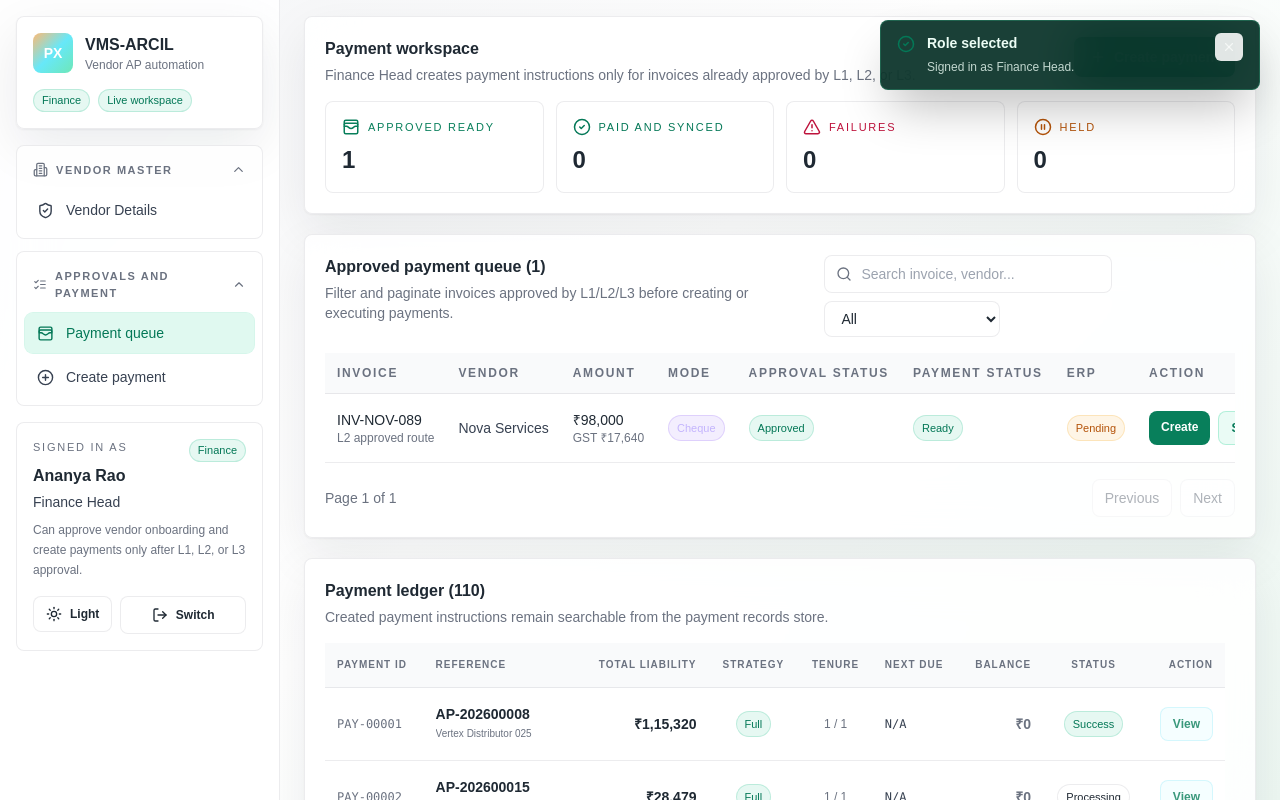
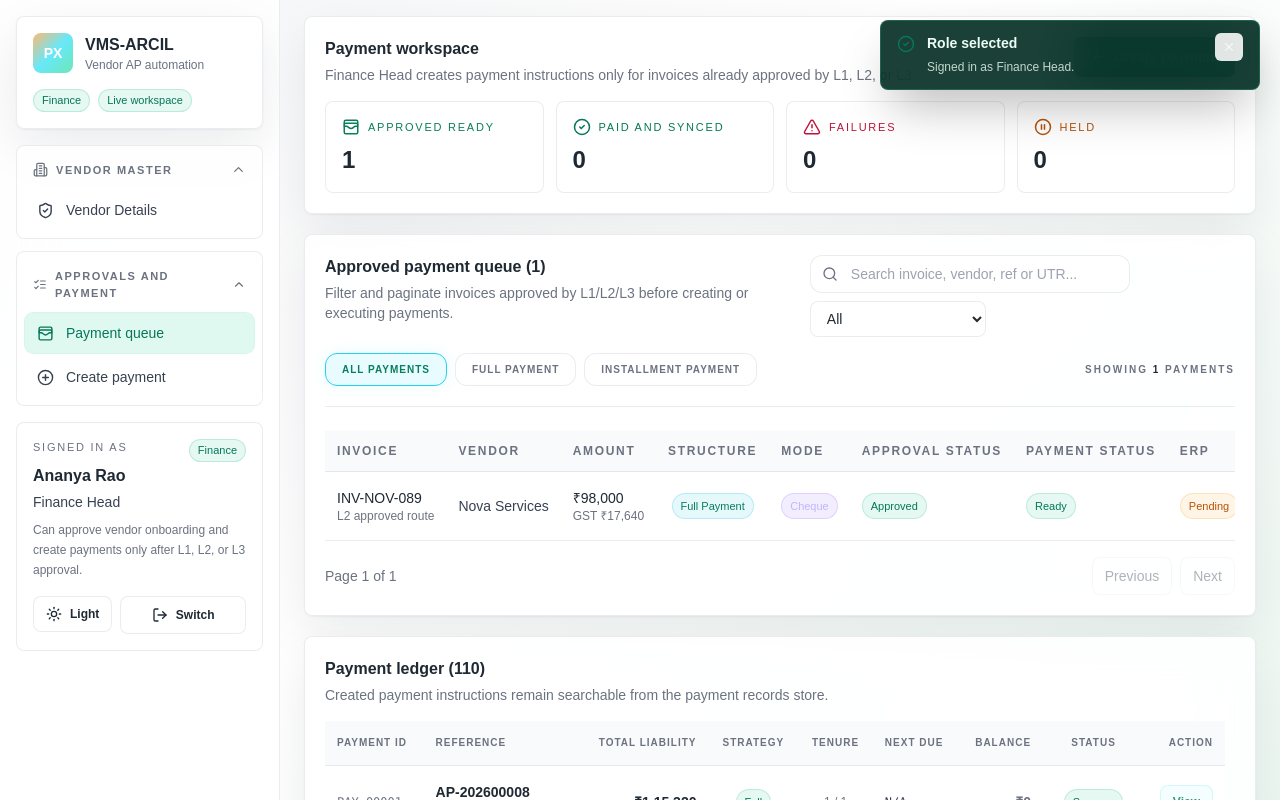
Before and after one commit to mohitmaleshiya75/VMS, a Next.js app: page /payments in a window 1280 px wide. Both pictures are taken after a click on the button 1063 px from the left and 254 px from the top of the page. Built offline with nearby package versions, Linux system fonts and the light colour scheme.

Commit message:
payment filter

```diff
--- a/app/payments/page.tsx
+++ b/app/payments/page.tsx
@@ -32,6 +32,7 @@ export default function PaymentsPage() {
   const toast = useToast();
   const [query, setQuery] = useState('');
   const [statusFilter, setStatusFilter] = useState('All');
+  const [paymentStructureFilter, setPaymentStructureFilter] = useState('all');
   const [page, setPage] = useState(1);
 
   const rows = useMemo(
@@ -75,10 +76,18 @@ export default function PaymentsPage() {
     const q = query.trim().toLowerCase();
     return rows.filter((item) => {
       const byStatus = statusFilter === 'All' || item.paymentStatus === statusFilter || item.status === statusFilter;
-      const phrase = `${item.invoiceNumber} ${item.vendorName} ${item.paymentMode} ${item.status} ${item.paymentStatus}`.toLowerCase();
-      return byStatus && (!q || phrase.includes(q));
+
+      const structureMatch = paymentStructureFilter === 'all' ||
+                             (paymentStructureFilter === 'full' && (item.paymentStructure === 'full' || !item.paymentStructure)) ||
+                             (paymentStructureFilter === 'installment' && item.paymentStructure === 'installment');
+
+      // Combined Search Logic: Invoice #, Vendor, Ref ID, and UTR Number from schedule
+      const utrs = (item.installmentSchedule || []).map(s => s.utrNumber).filter(Boolean).join(' ');
+      const searchFields = `${item.invoiceNumber} ${item.vendorName} ${item.id} ${utrs} ${item.paymentMode} ${item.status} ${item.paymentStatus}`.toLowerCase();
+
+      return byStatus && structureMatch && (!q || searchFields.includes(q));
     });
-  }, [query, rows, statusFilter]);
+  }, [query, rows, statusFilter, paymentStructureFilter]);
 
   const totalPages = Math.max(1, Math.ceil(filteredRows.length / pageSize));
   const currentPage = Math.min(page, totalPages);
@@ -194,7 +203,12 @@ export default function PaymentsPage() {
           <div className="flex flex-wrap gap-2">
             <div className="relative">
               <Search className="pointer-events-none absolute left-3 top-1/2 -translate-y-1/2 text-slate-500" size={16} />
-              <input value={query} onChange={(event) => { setQuery(event.target.value); setPage(1); }} placeholder="Search invoice, vendor..." className="w-72 rounded-lg border border-white/10 bg-slate-950/50 py-2 pl-9 pr-3 text-sm outline-none focus:border-cyan-400/30" />
+              <input
+                value={query}
+                onChange={(event) => { setQuery(event.target.value); setPage(1); }}
+                placeholder="Search invoice, vendor, ref or UTR..."
+                className="w-80 rounded-xl border border-white/10 bg-slate-950/50 py-2 pl-10 pr-3 text-sm outline-none transition-all focus:border-cyan-400/40 focus:bg-slate-950/80"
+              />
             </div>
             <select value={statusFilter} onChange={(event) => { setStatusFilter(event.target.value); setPage(1); }} className="rounded-lg border border-white/10 bg-slate-950/50 px-3 py-2 text-sm outline-none">
               {['All', 'Ready', 'Paid', 'Failed', 'Hold', 'Queued for Payment', 'Payment Failed'].map((status) => <option key={status}>{status}</option>)}
@@ -202,9 +216,34 @@ export default function PaymentsPage() {
           </div>
         }
       >
+        <div className="flex flex-wrap items-center justify-between gap-4 mb-6 border-b border-white/5 pb-5">
+          <div className="flex flex-wrap gap-2">
+            {[
+              { id: 'all', label: 'All Payments' },
+              { id: 'full', label: 'Full Payment' },
+              { id: 'installment', label: 'Installment Payment' },
+            ].map((opt) => (
+              <button
+                key={opt.id}
+                onClick={() => { setPaymentStructureFilter(opt.id); setPage(1); }}
+                className={cn(
+                  "rounded-xl px-4 py-2 text-[10px] font-bold uppercase tracking-widest transition-all border",
+                  paymentStructureFilter === opt.id
+                    ? "bg-cyan-400/10 border-cyan-400 text-cyan-300 shadow-[0_0_15px_rgba(34,211,238,0.1)]"
+                    : "bg-slate-900/40 border-white/5 text-slate-400 hover:bg-white/5 hover:border-white/10"
+                )}
+              >
+                {opt.label}
+              </button>
+            ))}
+          </div>
+          <div className="text-[10px] font-bold uppercase tracking-[0.2em] text-slate-500">
+            Showing <span className="text-slate-200">{filteredRows.length}</span> payments
+          </div>
+        </div>
         <div className="overflow-auto">
           <table className="min-w-[1180px] w-full border-separate border-spacing-0 text-left text-sm">
-            <thead><tr className="text-xs uppercase tracking-[0.14em] text-slate-500"><th className="border-b border-white/10 px-3 py-3">Invoice</th><th className="border-b border-white/10 px-3 py-3">Vendor</th><th className="border-b border-white/10 px-3 py-3">Amount</th><th className="border-b border-white/10 px-3 py-3">Mode</th><th className="border-b border-white/10 px-3 py-3">Approval status</th><th className="border-b border-white/10 px-3 py-3">Payment status</th><th className="border-b border-white/10 px-3 py-3">ERP</th><th className="border-b border-white/10 px-3 py-3">Action</th></tr></thead>
+            <thead><tr className="text-xs uppercase tracking-[0.14em] text-slate-500"><th className="border-b border-white/10 px-3 py-3">Invoice</th><th className="border-b border-white/10 px-3 py-3">Vendor</th><th className="border-b border-white/10 px-3 py-3">Amount</th><th className="border-b border-white/10 px-3 py-3 text-center">Structure</th><th className="border-b border-white/10 px-3 py-3">Mode</th><th className="border-b border-white/10 px-3 py-3">Approval status</th><th className="border-b border-white/10 px-3 py-3">Payment status</th><th className="border-b border-white/10 px-3 py-3">ERP</th><th className="border-b border-white/10 px-3 py-3">Action</th></tr></thead>
             <tbody>
               {pageRows.map((item) => {
                 const nextInst = item.paymentStructure === 'installment'
@@ -216,6 +255,11 @@ export default function PaymentsPage() {
                     <td className="border-b border-white/5 px-3 py-4 font-medium text-white">{item.invoiceNumber}<div className="text-xs text-slate-500">{item.approvalLevel} approved route</div></td>
                     <td className="border-b border-white/5 px-3 py-4 text-slate-300">{item.vendorName}</td>
                     <td className="border-b border-white/5 px-3 py-4 text-slate-200">{money(item.invoiceAmount)}<div className="text-xs text-slate-500">GST {money(item.gstAmount)}</div></td>
+                    <td className="border-b border-white/5 px-3 py-4 text-center">
+                      <Badge tone={item.paymentStructure === 'installment' ? 'violet' : 'cyan'}>
+                        {item.paymentStructure === 'installment' ? 'Installment Payment' : 'Full Payment'}
+                      </Badge>
+                    </td>
                     <td className="border-b border-white/5 px-3 py-4"><Badge tone="violet">{item.paymentMode}</Badge></td>
                     <td className="border-b border-white/5 px-3 py-4"><Badge tone={item.status === 'Payment Failed' ? 'rose' : item.status === 'On Hold' ? 'amber' : 'emerald'}>{item.status}</Badge></td>
                     <td className="border-b border-white/5 px-3 py-4"><Badge tone={paymentTone(item.paymentStatus)}>{item.paymentStatus}</Badge></td>
@@ -233,7 +277,7 @@ export default function PaymentsPage() {
                   </tr>
                 );
               })}
-              {pageRows.length === 0 && <tr><td colSpan={8} className="px-3 py-10 text-center text-slate-500">No approved payment items match this filter.</td></tr>}
+              {pageRows.length === 0 && <tr><td colSpan={9} className="px-3 py-10 text-center text-slate-500">No payments found for selected filter</td></tr>}
             </tbody>
           </table>
         </div>
```
